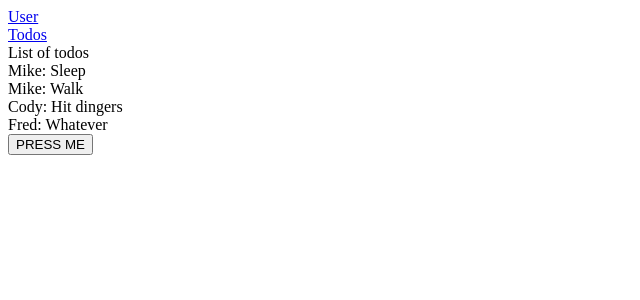
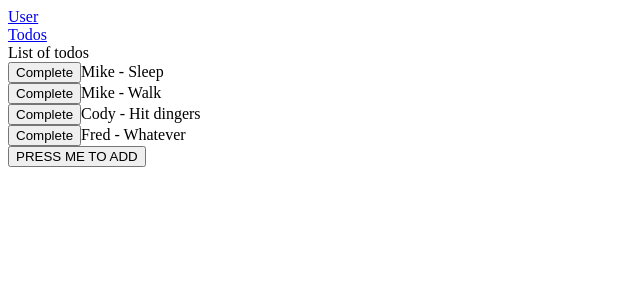
Before and after one commit to mikejunt/todo-app, an Angular app: page /todos in a window 1280 px wide. Shown: the top 300 px of the page, without its empty margins (0-640 px from the left). Built offline with nearby package versions, Linux system fonts and the light colour scheme.

Commit message:
can delete tasks

```diff
--- a/src/app/todomgr.service.ts
+++ b/src/app/todomgr.service.ts
@@ -4,8 +4,18 @@ import { Injectable } from '@angular/core';
   providedIn: 'root'
 })
 export class TodomgrService {
-todolist: Array<Object> = [{user: "Mike", name: "Sleep"}, {user: "Mike", name: "Walk"}, {user: "Cody", name: "Hit dingers"}, {user: "Fred", name: "Whatever"}]
+  todolist: Array<Object> = [
+    {user: "Mike", name: "Sleep", id: 1},
+    {user: "Mike", name: "Walk", id: 2 },
+    {user: "Cody", name: "Hit dingers", id: 3},
+    {user: "Fred", name: "Whatever", id: 4 }
+  ]
+  nextid:number = 5;
 
   constructor() { }
-
+  deltask(id) {
+    let idx = this.todolist.findIndex(todo => todo["id"] === id);
+    this.todolist.splice(idx,1)
+  }
+  addtask() { console.log("This would add a task.") }
 }
--- a/src/app/todos/todos.component.html
+++ b/src/app/todos/todos.component.html
@@ -1,3 +1,3 @@
 <div>List of todos</div>
-<div *ngFor="let todo of todolist; index as i">{{todo.user}}: {{todo.name}}</div>
-<button (click)="deltask()" >PRESS ME</button>
+<div *ngFor="let todo of todolist; index as i"><button (click)="removetask(todo.id)" id="{{todo.id}}">Complete</button>{{todo.user}} - {{todo.name}}</div>
+<button (click)="newtask()">PRESS ME TO ADD</button>
--- a/src/app/todos/todos.component.ts
+++ b/src/app/todos/todos.component.ts
@@ -10,7 +10,8 @@ export class TodosComponent implements OnInit {
   todolist: Array<object>
 
   constructor(private todomgr: TodomgrService) {this.todolist = [...this.todomgr.todolist] }
-  deltask() {console.log(this.todolist)}
+  removetask(id) {this.todomgr.deltask(id)}
+  newtask() {this.todomgr.addtask()}
   ngOnInit(): void {
   }
 
```
